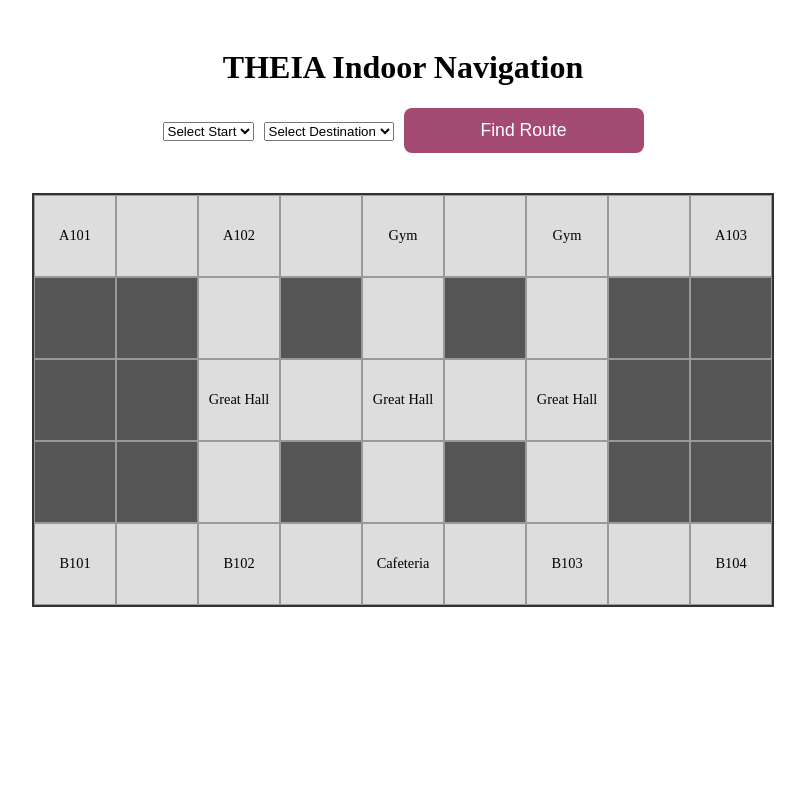
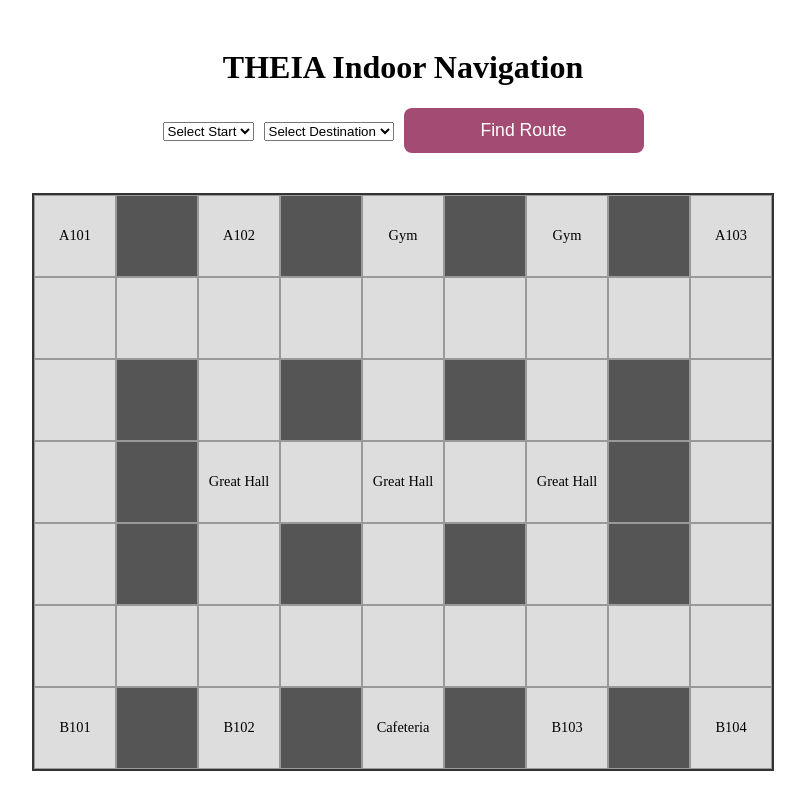
Before and after one commit to EmilyPorter8/CPTS484, a React (Vite) app in the folder theia/: page /navigation in a window 1280 px wide. Shown: the whole page, without its empty margins (237-1042 px from the left). Built offline with nearby package versions, Linux system fonts and the light colour scheme.

Commit message:
updated building map

```diff
--- a/theia/src/data/buildingMap.js
+++ b/theia/src/data/buildingMap.js
@@ -1,7 +1,9 @@
 export const buildingMap = [
-  ["A101", 1, "A102", 1, "Gym", 1, "Gym", 1, "A103"],
-  [0,      0,   1,    0,    1,   0,    1,   0,    0],
-  [0,      0, "Great Hall", 1, "Great Hall", 1, "Great Hall", 0, 0],
-  [0,      0,   1,    0,    1,   0,    1,   0,    0],
-  ["B101", 1, "B102", 1, "Cafeteria", 1, "B103", 1, "B104"]
+  ["A101", 0, "A102", 0, "Gym", 0, "Gym", 0, "A103"],
+  [1,      1,   1,    1,    1,   1,    1,   1,    1],
+  [1,      0,   1,    0,    1,   0,    1,   0,    1],
+  [1,      0, "Great Hall", 1, "Great Hall", 1, "Great Hall", 0, 1],
+  [1,      0,   1,    0,    1,   0,    1,   0,    1],
+  [1,      1,   1,    1,    1,   1,    1,   1,    1],
+  ["B101", 0, "B102", 0, "Cafeteria", 0, "B103", 0, "B104"]
 ];
```
